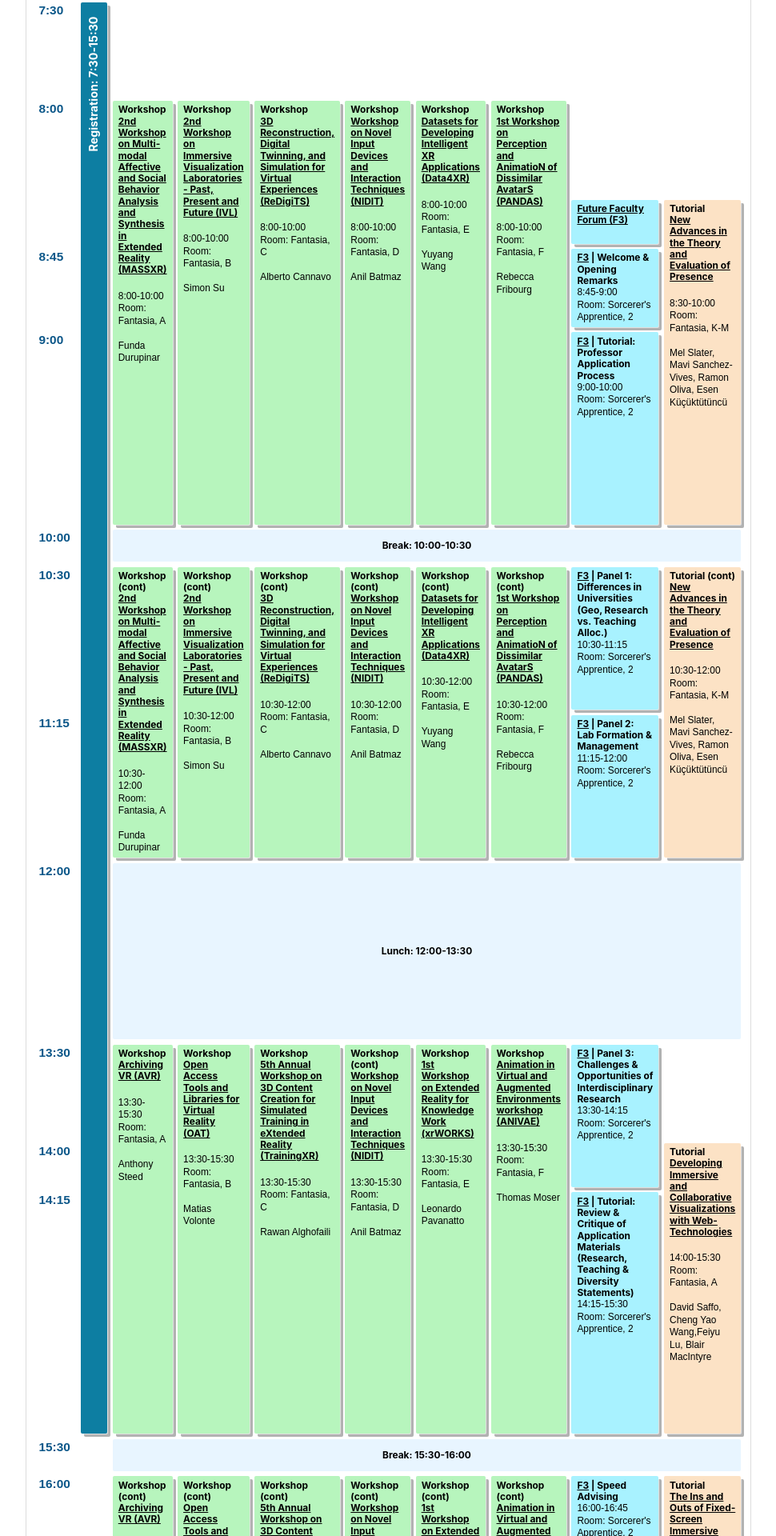
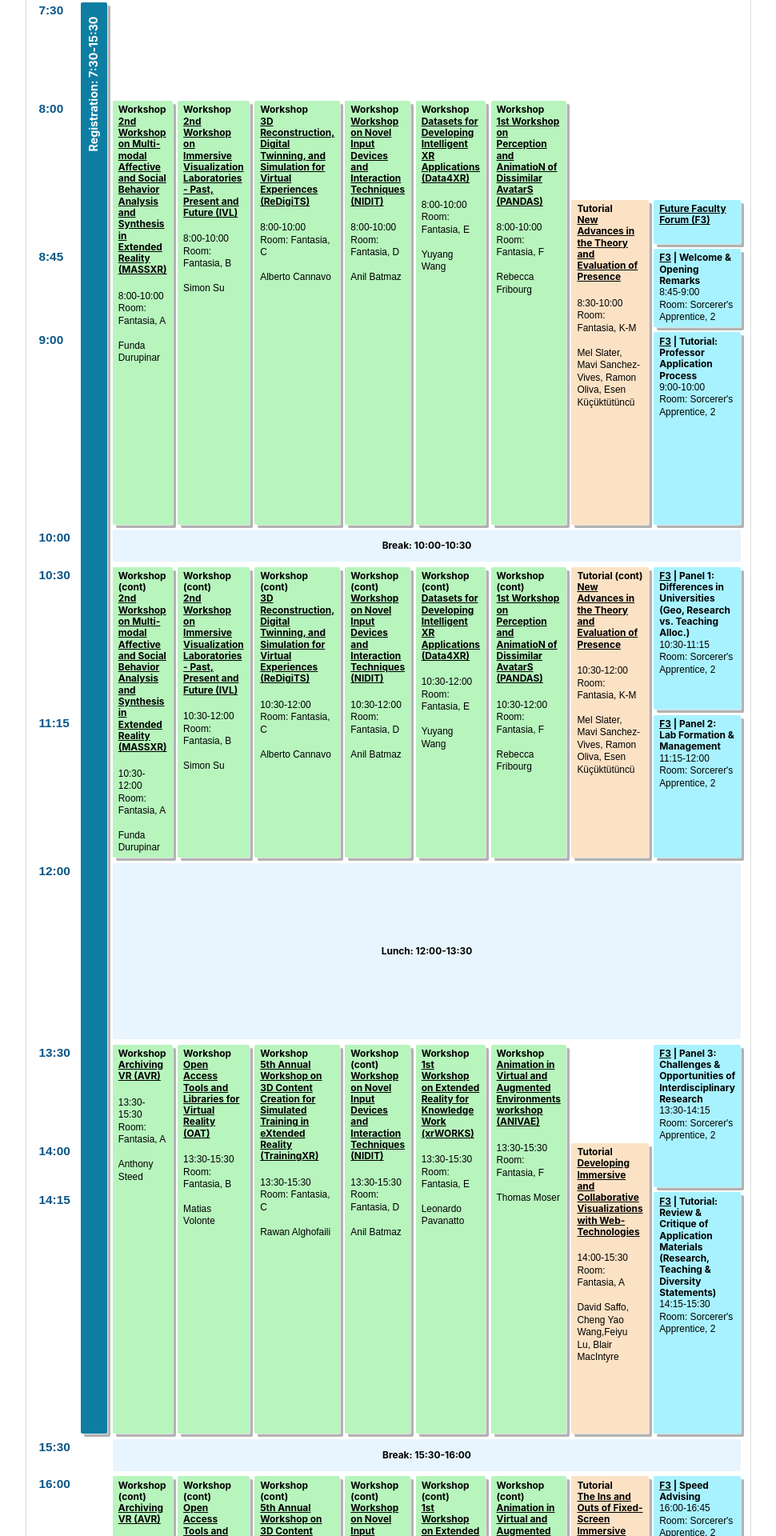
Before and after one commit to ieeevr/2024, a Jekyll site: the page built from program/overview/index.md, in a window 1280 px wide. Shown: the part 2880-4800 px from the top of the page at 80% size, without its empty margins (0-970 px from the left). Built offline with Jekyll 4.4.1, drawn with Linux system fonts in a browser that asks for light colours; nearby versions of some CDN libraries.

Commit message:
Update index.md

```diff
--- a/program/overview/index.md
+++ b/program/overview/index.md
@@ -413,7 +413,7 @@ title: "Program Overview"
             {% endfor %}
              {% for tutorial in site.data.tutorials %}
                 {% if tutorial.id == 'T3' %}
-                    <div class="session session-t3a track-tutorials" style="grid-column: track-8; grid-row: time-0830 / time-1000;">
+                    <div class="session session-t3a track-tutorials" style="grid-column: track-7; grid-row: time-0830 / time-1000;">
                         <span class="session-title">Tutorial<br /><a href="{{ '/program/tutorials/' | relative_url }}#{{ tutorial.id }}">{{ tutorial.title }}</a></span><br/>
                         <span class="session-time">8:30-10:00</span>
                         <span class="session-time">Room: Fantasia, K-M</span>
@@ -421,17 +421,17 @@ title: "Program Overview"
                     </div>
                 {% endif %}
             {% endfor %}
-             <div class="session session-f31 track-f3" style="grid-column: track-7; grid-row: time-0830 / time-0845;">
+             <div class="session session-f31 track-f3" style="grid-column: track-8; grid-row: time-0830 / time-0845;">
                 <span class="session-title"><a href="{{ '/program/future-faculty-forum/' | relative_url }}">Future Faculty Forum (F3)</a></span>
             </div>
             <p class="time-slot" style="grid-row: time-0845;">8:45</p>
-            <div class="session session-f32 track-f3" style="grid-column: track-7; grid-row: time-0845 / time-0900;">
+            <div class="session session-f32 track-f3" style="grid-column: track-8; grid-row: time-0845 / time-0900;">
                 <span class="session-title"><a href="{{ '/program/future-faculty-forum/' | relative_url }}">F3</a> | Welcome & Opening Remarks</span>
                 <span class="session-time">8:45-9:00</span>
                 <span class="session-time">Room: Sorcerer's Apprentice, 2</span>
             </div>
             <p class="time-slot" style="grid-row: time-0900;">9:00</p>
-            <div class="session session-f33 track-f3" style="grid-column: track-7; grid-row: time-0900 / time-1000;">
+            <div class="session session-f33 track-f3" style="grid-column: track-8; grid-row: time-0900 / time-1000;">
                 <span class="session-title"><a href="{{ '/program/future-faculty-forum/' | relative_url }}">F3</a> | Tutorial: Professor Application Process</span>
                 <span class="session-time">9:00-10:00</span>
                 <span class="session-time">Room: Sorcerer's Apprentice, 2</span>
@@ -503,7 +503,7 @@ title: "Program Overview"
             {% endfor %}
             {% for tutorial in site.data.tutorials %}
                 {% if tutorial.id == 'T3' %}
-                    <div class="session session-t3b track-tutorials" style="grid-column: track-8; grid-row: time-1030 / time-1200;">
+                    <div class="session session-t3b track-tutorials" style="grid-column: track-7; grid-row: time-1030 / time-1200;">
                         <span class="session-title">Tutorial (cont)<br /><a href="{{ '/program/tutorials/' | relative_url }}#{{ tutorial.id }}">{{ tutorial.title }}</a></span><br/>
                         <span class="session-time">10:30-12:00</span>
                         <span class="session-time">Room: Fantasia, K-M</span>
@@ -511,13 +511,13 @@ title: "Program Overview"
                     </div>
                 {% endif %}
             {% endfor %}
-            <div class="session session-f34 track-f3" style="grid-column: track-7; grid-row: time-1030 / time-1115;">
+            <div class="session session-f34 track-f3" style="grid-column: track-8; grid-row: time-1030 / time-1115;">
                 <span class="session-title"><a href="{{ '/program/future-faculty-forum/' | relative_url }}">F3</a> | Panel 1: Differences in Universities (Geo, Research vs. Teaching Alloc.)</span>
                 <span class="session-time">10:30-11:15</span>
                 <span class="session-time">Room: Sorcerer's Apprentice, 2</span>
             </div>
             <p class="time-slot" style="grid-row: time-1115;">11:15</p>
-            <div class="session session-f35 track-f3" style="grid-column: track-7; grid-row: time-1115 / time-1200;">
+            <div class="session session-f35 track-f3" style="grid-column: track-8; grid-row: time-1115 / time-1200;">
                 <span class="session-title"><a href="{{ '/program/future-faculty-forum/' | relative_url }}">F3</a> | Panel 2: Lab Formation & Management</span>
                 <span class="session-time">11:15-12:00</span>
                 <span class="session-time">Room: Sorcerer's Apprentice, 2</span>
@@ -587,7 +587,7 @@ title: "Program Overview"
                     </div>
                 {% endif %}
             {% endfor %}
-            <div class="session session-19 track-f3" style="grid-column: track-7; grid-row: time-1330 / time-1415;">
+            <div class="session session-19 track-f3" style="grid-column: track-8; grid-row: time-1330 / time-1415;">
                 <span class="session-title"><a href="{{ '/program/future-faculty-forum/' | relative_url }}">F3</a> | Panel 3: Challenges & Opportunities&nbsp;of Interdisciplinary Research</span>
                 <span class="session-time">13:30-14:15</span>
                 <span class="session-time">Room: Sorcerer's Apprentice, 2</span>
@@ -595,7 +595,7 @@ title: "Program Overview"
             <p class="time-slot" style="grid-row: time-1400;">14:00</p>
             {% for tutorial in site.data.tutorials %}
                 {% if tutorial.id == 'T4' %}
-                    <div class="session session-t3b track-tutorials" style="grid-column: track-8; grid-row: time-1400 / time-1530;">
+                    <div class="session session-t3b track-tutorials" style="grid-column: track-7; grid-row: time-1400 / time-1530;">
                         <span class="session-title">Tutorial<br /><a href="{{ '/program/tutorials/' | relative_url }}#{{ tutorial.id }}">{{ tutorial.title }}</a></span><br/>
                         <span class="session-time">14:00-15:30</span>
                         <span class="session-time">Room: Fantasia, A</span>
@@ -604,7 +604,7 @@ title: "Program Overview"
                 {% endif %}
             {% endfor %}
             <p class="time-slot" style="grid-row: time-1415;">14:15</p>
-            <div class="session session-20 track-f3" style="grid-column: track-7; grid-row: time-1415 / time-1530;">
+            <div class="session session-20 track-f3" style="grid-column: track-8; grid-row: time-1415 / time-1530;">
                 <span class="session-title"><a href="{{ '/program/future-faculty-forum/' | relative_url }}">F3</a> | Tutorial: Review & Critique of Application Materials (Research, Teaching & Diversity Statements)</span>
                 <span class="session-time">14:15-15:30</span>
                 <span class="session-time">Room: Sorcerer's Apprentice, 2</span>
@@ -674,14 +674,14 @@ title: "Program Overview"
                     </div>
                 {% endif %}
             {% endfor %}
-            <div class="session session-22 track-f3" style="grid-column: track-7; grid-row: time-1600 / time-1645;">
+            <div class="session session-22 track-f3" style="grid-column: track-8; grid-row: time-1600 / time-1645;">
                 <span class="session-title"><a href="{{ '/program/future-faculty-forum/' | relative_url }}">F3</a> | Speed Advising</span>
                 <span class="session-time">16:00-16:45</span>
                 <span class="session-time">Room: Sorcerer's Apprentice, 2</span>
             </div>
             {% for tutorial in site.data.tutorials %}
                 {% if tutorial.id == 'T5' %}
-                    <div class="session session-t3b track-tutorials" style="grid-column: track-8; grid-row: time-1600 / time-1730;">
+                    <div class="session session-t3b track-tutorials" style="grid-column: track-7; grid-row: time-1600 / time-1730;">
                         <span class="session-title">Tutorial<br /><a href="{{ '/program/tutorials/' | relative_url }}#{{ tutorial.id }}">{{ tutorial.title }}</a></span><br/>
                         <span class="session-time">16:00-17:30</span>
                         <span class="session-time">Room: Fantasia, K-M</span>
@@ -690,7 +690,7 @@ title: "Program Overview"
                 {% endif %}
             {% endfor %}
             <p class="time-slot" style="grid-row: time-1645;">16:45</p>
-            <div class="session session-23 track-f3" style="grid-column: track-7; grid-row: time-1645 / time-1700;">
+            <div class="session session-23 track-f3" style="grid-column: track-8; grid-row: time-1645 / time-1700;">
                 <span class="session-title"><a href="{{ '/program/future-faculty-forum/' | relative_url }}">F3</a> | Closing Remarks & Feedback for Future F3 Events</span>
                 <span class="session-time">16:45-17:00</span>
                 <span class="session-time">Room: Sorcerer's Apprentice, 2</span>
```
